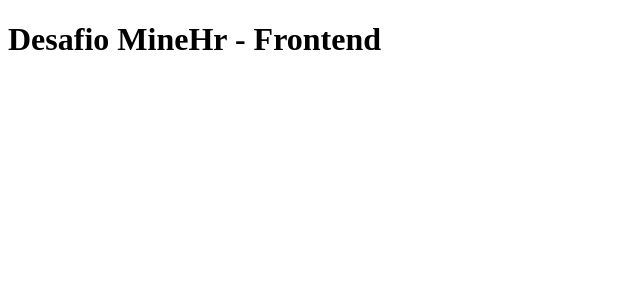
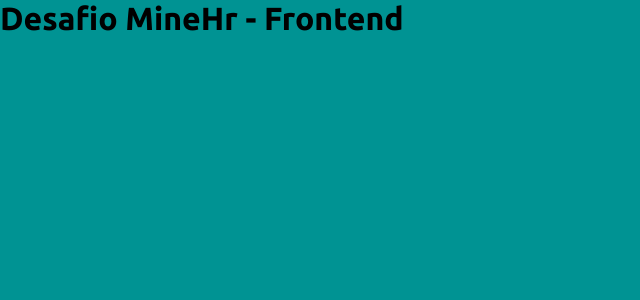
Before and after one commit to raphaeldemelo/desafio_minehr, a React (Vite) app: page / in a window 1280 px wide. Shown: the top 300 px of the page, without its empty margins (0-640 px from the left). Built offline with nearby package versions, Linux system fonts and the light colour scheme.

Commit message:
style: definindo estilo global do projeto

```diff
--- /dev/null
+++ b/src/global.css
@@ -0,0 +1,27 @@
+@import url('https://fonts.googleapis.com/css2?family=Ubuntu:wght@500;700&display=swap');
+
+* {
+    margin: 0;
+    padding: 0;
+    box-sizing: 0;
+}
+
+#root {
+    --color-green: #016170;
+    --color-white: #fff;
+    --color-gray: #eaebed;
+    --color-black: #000;
+}
+
+h1 {
+    font-family: 'Ubuntu', sans-serif;
+    font-weight: 700;
+}
+
+strong {
+    font-family: 'Poppins', sans-serif;
+}
+
+body {
+    background-color: #009393;
+}
--- a/src/main.jsx
+++ b/src/main.jsx
@@ -1,6 +1,7 @@
 import React from 'react'
 import ReactDOM from 'react-dom/client'
 import App from './App'
+import './global.css'
 
 ReactDOM.createRoot(document.getElementById('root')).render(
   <React.StrictMode>
```
